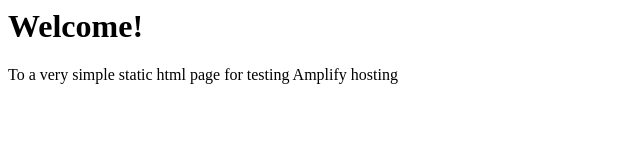
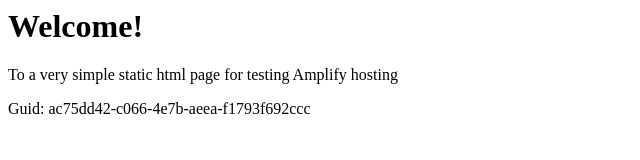
Before and after one commit to aws-aemilia-bah/Github-PR-Commit-Integration-Test-DoNotTouch-GitHubAutoBuildPrPreviewCanaryTest-v1-prod-me-south-1, a website: page src/index.html in a window 1280 px wide. Shown: the whole page, without its empty margins (0-640 px from the left). Drawn offline with Linux system fonts and the light colour scheme.

Commit message:
commit from integ tests

```diff
--- a/src/index.html
+++ b/src/index.html
@@ -1,3 +1,5 @@
+
+
 <html lang="en">
 
 <head>
@@ -10,6 +12,6 @@
 <body>
     <h1>Welcome!</h1>
     <p>To a very simple static html page for testing Amplify hosting</p>
-</body>
+    <p>Guid: ac75dd42-c066-4e7b-aeea-f1793f692ccc</p></body>
 
 </html>
```
